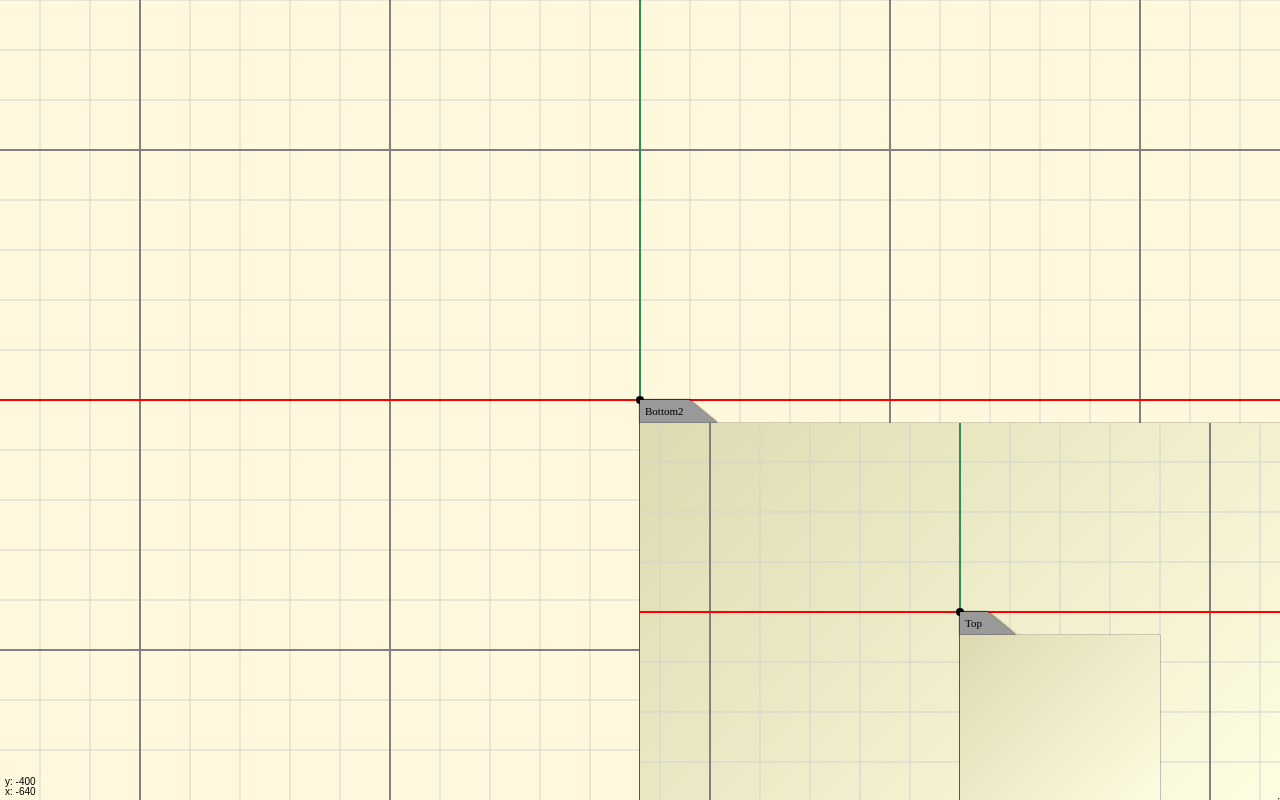
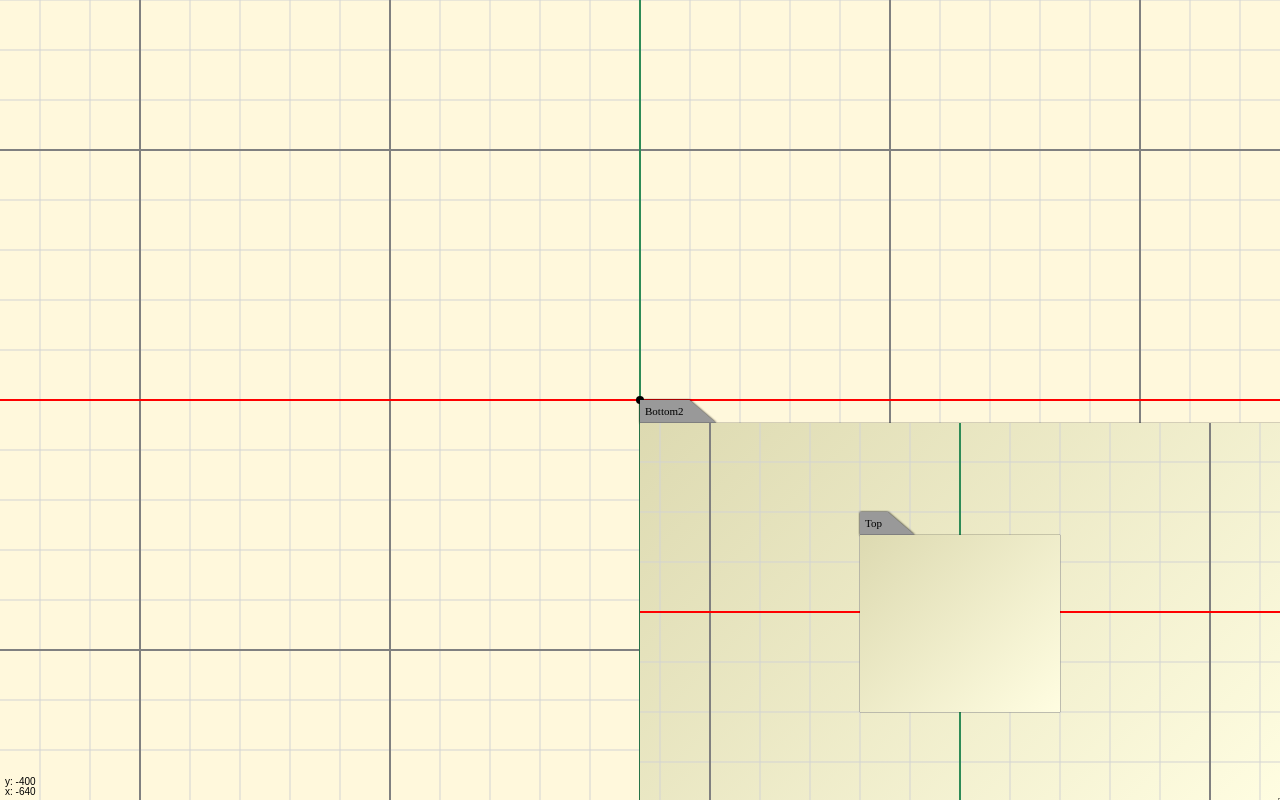
Before and after one commit to ntoutges/Nexis, a plain HTML site: page index.html in a window 1280 px wide. Drawn offline with Linux system fonts and the light colour scheme.

Commit message:
fixed position jumping when resizing elements

```diff
--- a/module/framework.ts
+++ b/module/framework.ts
@@ -81,5 +81,7 @@ export class FrameworkBase {
 
     this.el.style.width = `${newWidth}px`;
     this.el.style.height = `${newHeight}px`;
+
+    d.listener.trigger("resize", d);
   }
 }
--- a/module/scene.ts
+++ b/module/scene.ts
@@ -113,8 +113,8 @@ export class Scene extends FrameworkBase {
     const offY = cY - y*widget.positioning;
 
     const bounds = widget.calculateBounds(this.draggable.pos.z);
-    const sX = x * widget.positioning + offX /*- widget.align.x * bounds.width*/;
-    const sY = y * widget.positioning + offY /*- widget.align.y * bounds.height*/;
+    const sX = x * widget.positioning + offX - widget.align.x * bounds.width;
+    const sY = y * widget.positioning + offY - widget.align.y * bounds.height;
 
     // outside viewable bounds
     if (
--- a/module/style/widget.css
+++ b/module/style/widget.css
@@ -13,6 +13,10 @@
 .framework-widget.hidden {
   visibility: hidden;
   opacity: 0;
+}
+
+.framework-widget:has(> .framework-draggable-widget-containers > .framework-draggable-widget-bodies.draggable-widget-minimize) > .framework-resize-drag-element {
+  display: none;
 }
 
 /* .framework-grid-widget:not(.no-cursor):hover {
@@ -90,7 +94,7 @@
   display: inline-block;
 
   height: calc(100% - 4px);
-  width: 30px;
+  aspect-ratio: 5 / 4;
   position: absolute;
 
   transform: translateX(-1px); /* Fill horrible gap */
--- a/module/widgets/draggable-widget.ts
+++ b/module/widgets/draggable-widget.ts
@@ -151,7 +151,7 @@ export class DraggableWidget extends Widget {
             this.header.querySelector(".framework-draggable-widget-titles"),
             this.header.querySelector(".framework-draggable-widget-title-ends")
           ],
-          periphery: [this.container],
+          periphery: [this.body],
           zoomable: false,
           blockScroll: false
         });
--- a/src/module/framework.js
+++ b/src/module/framework.js
@@ -62,6 +62,7 @@ export class FrameworkBase {
         const newHeight = this.el.offsetHeight + d.delta.y;
         this.el.style.width = `${newWidth}px`;
         this.el.style.height = `${newHeight}px`;
+        d.listener.trigger("resize", d);
     }
 }
 //# sourceMappingURL=framework.js.map
--- a/src/module/scene.js
+++ b/src/module/scene.js
@@ -85,8 +85,8 @@ export class Scene extends FrameworkBase {
         const offX = cX - x * widget.positioning;
         const offY = cY - y * widget.positioning;
         const bounds = widget.calculateBounds(this.draggable.pos.z);
-        const sX = x * widget.positioning + offX /*- widget.align.x * bounds.width*/;
-        const sY = y * widget.positioning + offY /*- widget.align.y * bounds.height*/;
+        const sX = x * widget.positioning + offX - widget.align.x * bounds.width;
+        const sY = y * widget.positioning + offY - widget.align.y * bounds.height;
         // outside viewable bounds
         if (sX + bounds.width <= 0
             || sX >= this.draggable.bounds.width
--- a/src/module/widgets/draggable-widget.js
+++ b/src/module/widgets/draggable-widget.js
@@ -112,7 +112,7 @@ export class DraggableWidget extends Widget {
                         this.header.querySelector(".framework-draggable-widget-titles"),
                         this.header.querySelector(".framework-draggable-widget-title-ends")
                     ],
-                    periphery: [this.container],
+                    periphery: [this.body],
                     zoomable: false,
                     blockScroll: false
                 });
--- a/src/module/widgets/widget.js
+++ b/src/module/widgets/widget.js
@@ -48,7 +48,8 @@ export class Widget extends FrameworkBase {
         this.sceneListeners.set(type, sceneListener);
     }
     attachTo(scene) {
-        if (this.scene)
+        const isFirstScene = this.scene == null;
+        if (!isFirstScene)
             this.detachFrom(this.scene);
         this.scene = scene;
         this.setZoom(scene.draggable.pos.z);
@@ -82,6 +83,9 @@ export class Widget extends FrameworkBase {
         }
         scene.layers.setLayer(this, this.layer);
         this.appendTo(scene.element);
+        if (isFirstScene && this.resizeData.draggable) {
+            this.resizeData.draggable.listener.on("resize", this.updatePositionOnResize.bind(this));
+        }
     }
     detachFrom(scene) {
         if (this.scene != scene)
@@ -117,5 +121,11 @@ export class Widget extends FrameworkBase {
     setZIndex(zIndex) {
         this.el.style.zIndex = zIndex.toString();
     }
+    updatePositionOnResize(d) {
+        const xOff = d.delta.x * this.align.x;
+        const yOff = d.delta.y * this.align.y;
+        this.pos.x -= xOff;
+        this.pos.y += yOff;
+    }
 }
 //# sourceMappingURL=widget.js.map
--- a/src/test.js
+++ b/src/test.js
@@ -39,9 +39,10 @@ new Scene({
             },
             positioning: 1,
             pos: {
-                // x: 100
-                xAlign: "middle",
-                yAlign: "middle"
+                yAlign: "top",
+                xAlign: "left",
+                y: 0,
+                x: 0
             },
             resize: "both"
         }),
```
Also changed, not shown: module/widgets/widget.ts (+14 -1 lines), test.ts (+4 -3 lines), account-login.svg (deleted), module/style/main.css (line endings or trailing spaces), 5 other files.
